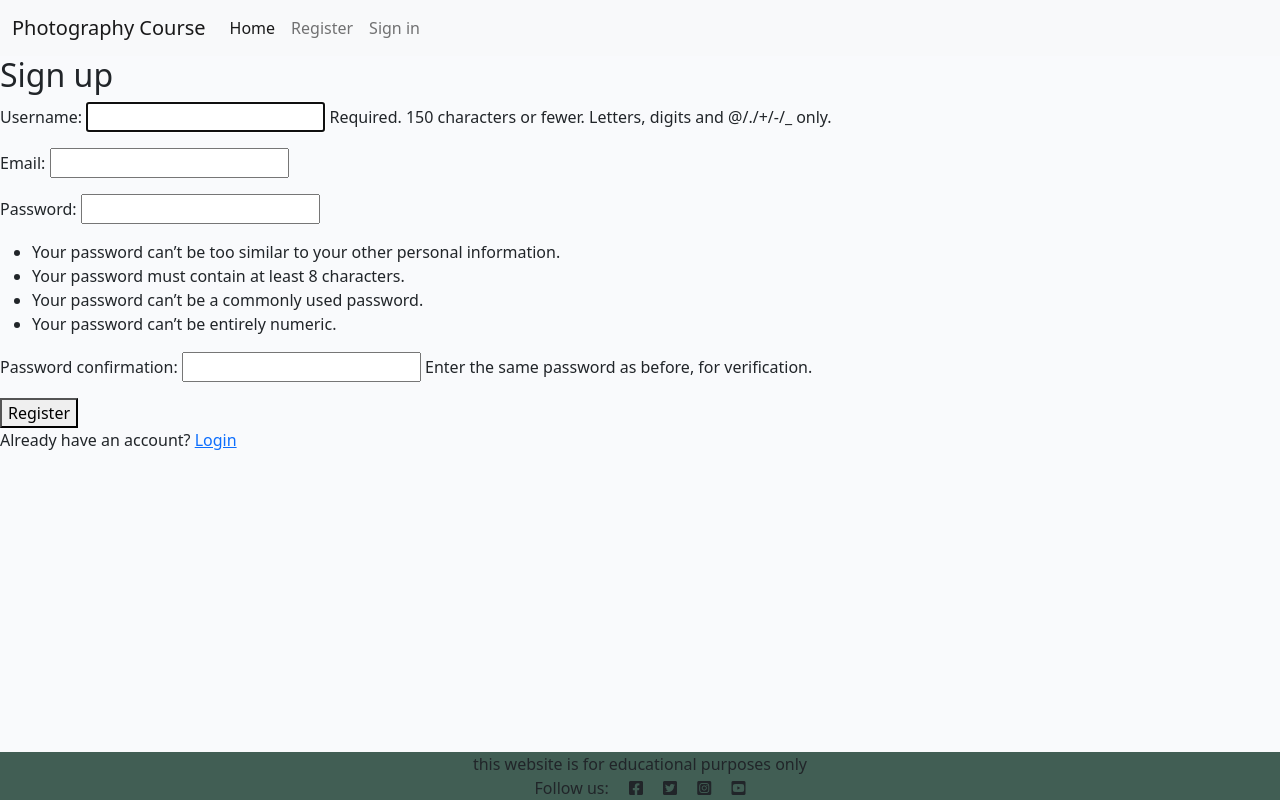
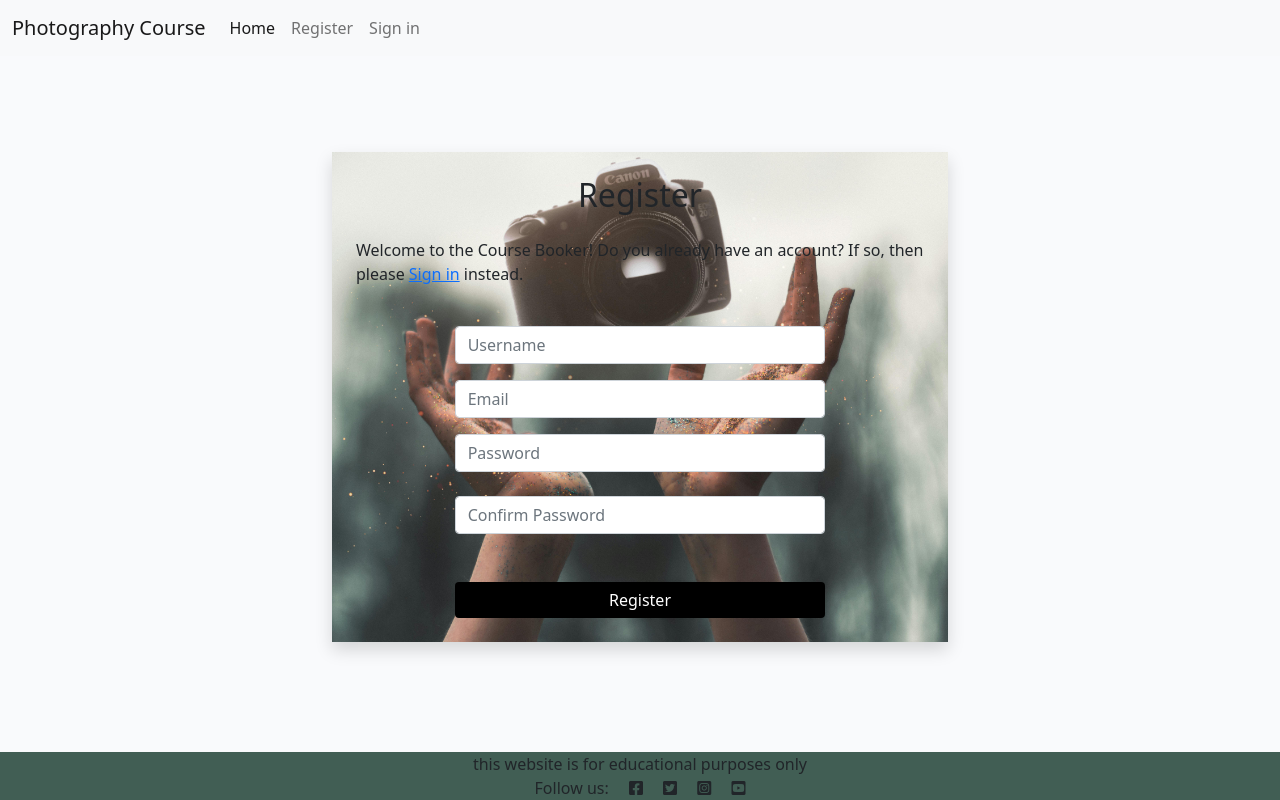
Before and after one commit to axtegenarnoldt/Photography-course, a Django app: page /register/ in a window 1280 px wide. Run offline with Django 4.2, Linux system fonts and the light colour scheme.

Commit message:
add register.html
add custum css styling

add register forms to views.py and urls.py

```diff
--- a/photocourse/urls.py
+++ b/photocourse/urls.py
@@ -24,5 +24,6 @@ urlpatterns = [
     path('admin/', admin.site.urls),
     path('summernote/', include('django_summernote.urls')),
     path("", include("coursebooker.urls"), name='coursebooker-urls'),
+    path('accounts/', include('django.contrib.auth.urls')),
 
 ]
--- a/static/css/style.css
+++ b/static/css/style.css
@@ -184,6 +184,13 @@ body {
 
 }
 
+.img-cont {
+    background-image: url("../img/pexels-nickoloui-986733.png");
+    background-size: cover;
+    background-position: 70%;
+    padding: 40px;
+}
+
 
 /* Footer */
 footer {
--- a/templates/base.html
+++ b/templates/base.html
@@ -40,7 +40,7 @@
           <div class="collapse navbar-collapse" id="navbarNav">
             <ul class="navbar-nav">
               <li class="nav-item">
-                <a class="nav-link active" aria-current="page" href="#">Home</a>
+                <a class="nav-link active" aria-current="page" href="{% url 'home' %}">Home</a>
               </li>
               <li class="nav-item">
                 <a class="nav-link" href="{% url 'register' %}">Register</a>
--- a/templates/register.html
+++ b/templates/register.html
@@ -1,14 +1,59 @@
-{% extends 'base.html' %}
-{% block body_class %}{ }{% endblock %}
-{% load static %}
+{% extends "base.html" %}
+
+{% load i18n %}
+
+{% block head_title %}{% trans "Register" %}| CourseBooker{% endblock %}
 
 {% block content %}
-<h2>Sign up</h2>
-<form method="post">
-    {% csrf_token %}
-    {{ form.as_p }}
-    <button type="submit">Register</button>
-</form>
 
-<p>Already have an account? <a href="{% url 'login' %}">Login</a></p>
+    <div class="container-fluid">
+        <div class="auth-container">
+            <div class="row">
+                <div class="col-md-8 col-lg-6 offset-md-2 offset-lg-3 mt-5 pt-5">
+                    <div class="auth-card bg-white shadow p-4 img-cont">
+                        <h2 class="mb-4 text-center">{% trans "Register" %}</h2>
+
+                        <p class=" mb-4 text-black">{% blocktrans %}Welcome to the Course Booker! Do you already have an account? If so, then please <a href="{{ signin_url }}">Sign in</a> instead.{% endblocktrans %}</p>
+
+        <div class="row">
+        <div class="col-md-8 mt-3 offset-md-2">
+            <form class="signup" id="signup_form" method="post" action="{% url 'register' %}">
+            {% csrf_token %}
+            <div class="form-group mb-3">
+                <label for="id_username" class="sr-only">Username</label>
+                <input type="text" name="username" id="id_username" class="form-control" placeholder="Username" required
+                autocomplete="username" minlength="1" maxlength="50">
+            </div>
+            <div class="form-group mb-3">
+                <label for="id_email" class="sr-only">Email</label>
+                <input type="email" name="email" id="id_email" class="form-control" placeholder="Email" required
+                autocomplete="email">
+            </div>
+            <div class="form-group mb-4">
+                <label for="id_password1" class="sr-only">Password</label>
+                <input type="password" name="password1" id="id_password1" class="form-control" placeholder="Password" required
+                autocomplete="new-password">
+            </div>
+            <div class="form-group mb-4">
+                <label for="id_password2" class="sr-only">Confirm Password</label>
+                <input type="password" name="password2" id="id_password2" class="form-control" placeholder="Confirm Password" required>
+            </div>
+            {% if redirect_field_value %}
+            <input type="hidden" name="{{ redirect_field_name }}" value="{{ redirect_field_value }}" />
+            {% endif %}
+            <button class="btn btn-primary w-100 mt-4" type="submit" style="background-color: black; color: white; border: none; outline: none;">{% trans "Register" %}</button>
+            </form>
+            {% if form.errors %}
+            <div class="alert alert-danger mt-3" role="alert">
+            {% for error in form.errors %}
+            <p>{{ error }}</p>
+            {% endfor %}
+            </div>
+            {% endif %}
+        </div>
+        </div>
+    </div>
+    </div>
+
+
 {% endblock %}
```
Also changed, not shown: coursebooker/views.py (line endings or trailing spaces).
